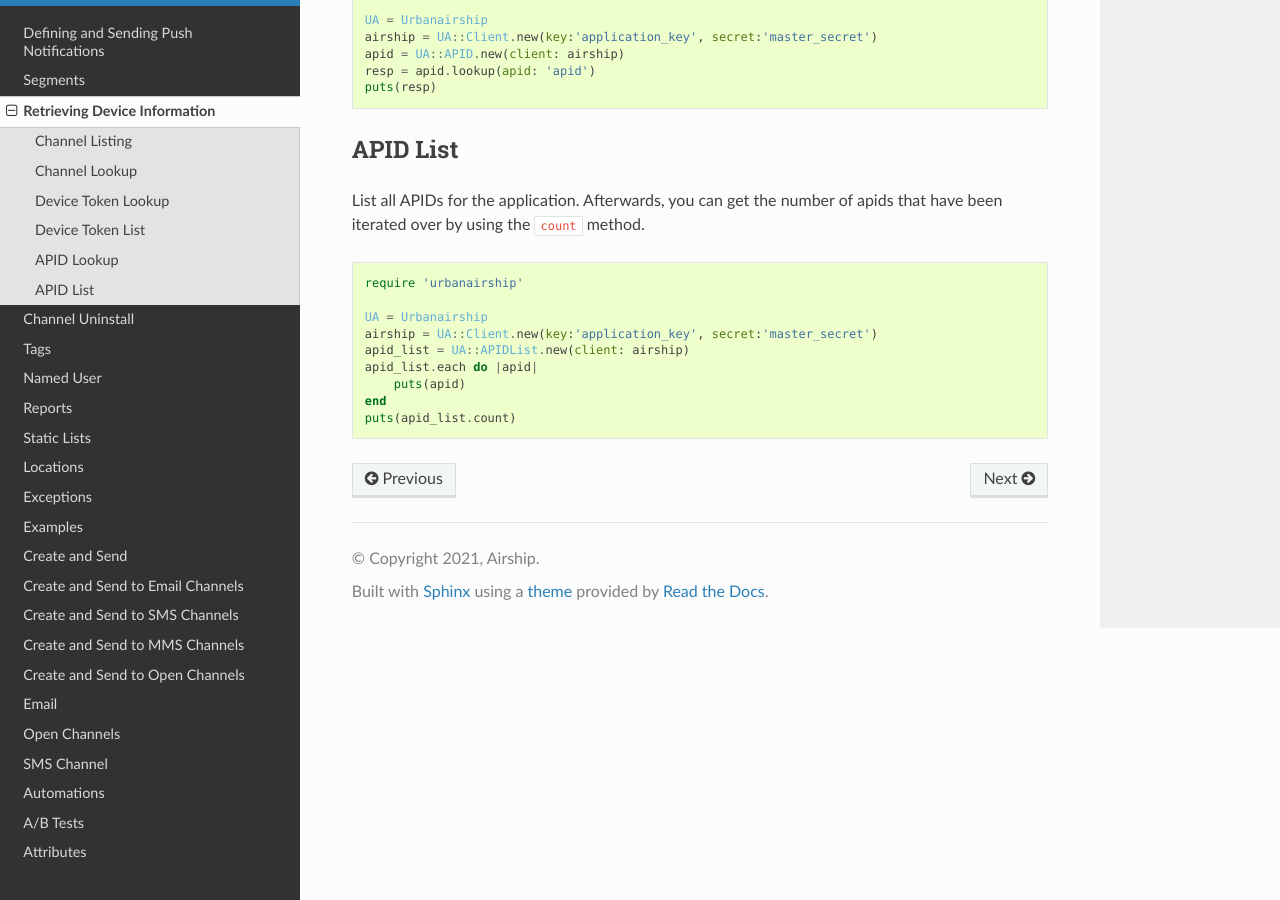
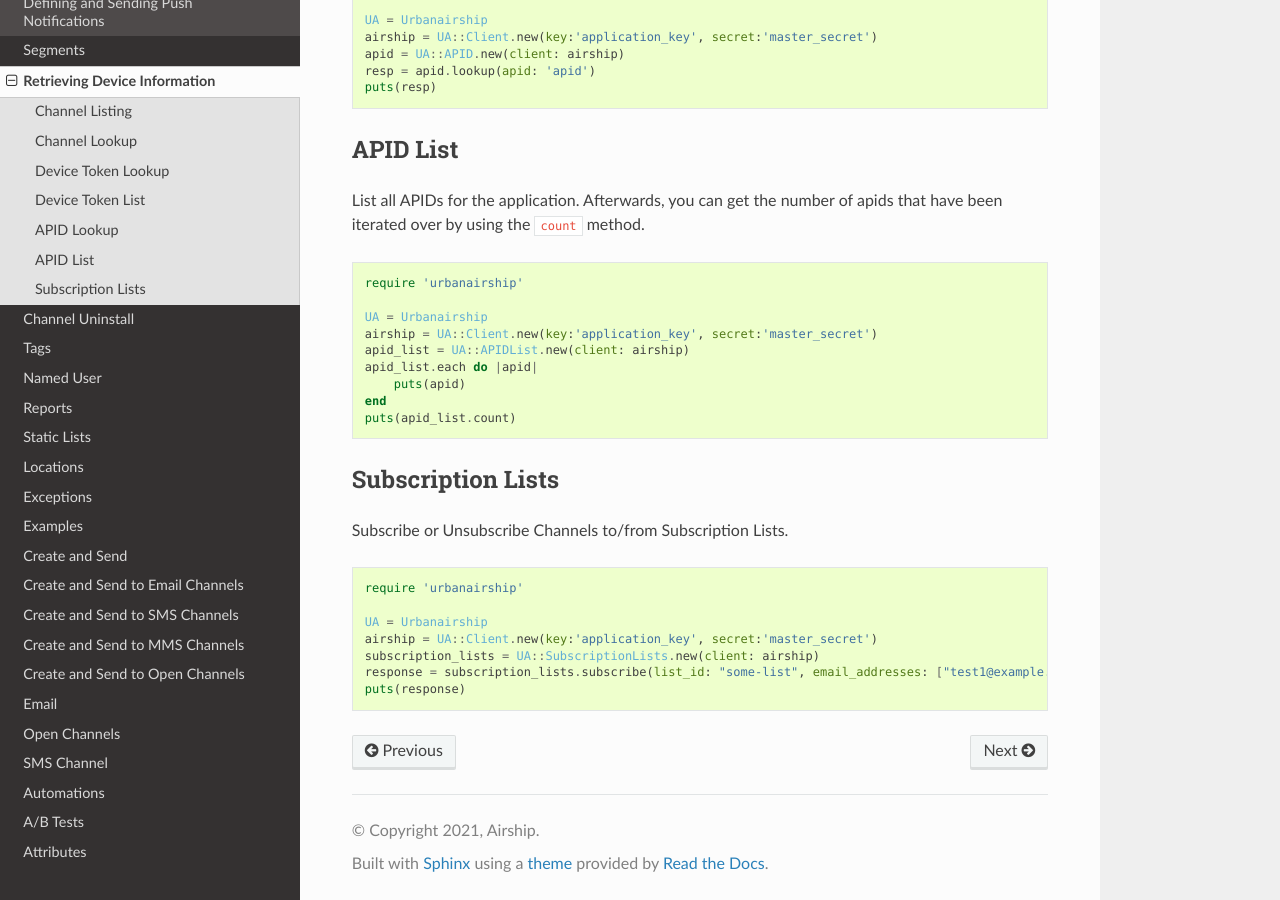
Before and after one commit to urbanairship/ruby-library, a Sphinx documentation site: the page built from docs/devices.rst, in a window 1280 px wide and 900 px high, scrolled down 1511 px. Built offline with Sphinx 7.4.7 and the Read the Docs theme 2.0.0, drawn with Linux system fonts in a browser that asks for light colours; the version number could not be read and is left out; cross-references to code outside the pages are shown as plain code.

Commit message:
Update documentation

```diff
--- a/docs/devices.rst
+++ b/docs/devices.rst
@@ -103,3 +103,19 @@
         puts(apid)
     end
     puts(apid_list.count)
+
+
+Subscription Lists
+---------
+
+Subscribe or Unsubscribe Channels to/from Subscription Lists.
+
+.. code-block:: ruby
+
+    require 'urbanairship'
+
+    UA = Urbanairship
+    airship = UA::Client.new(key:'application_key', secret:'master_secret')
+    subscription_lists = UA::SubscriptionLists.new(client: airship)
+    response = subscription_lists.subscribe(list_id: "some-list", email_addresses: ["test1@example.com", "test2@example.com"])
+    puts(response)
```
